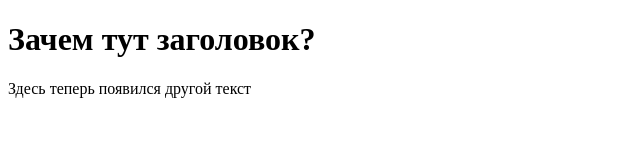
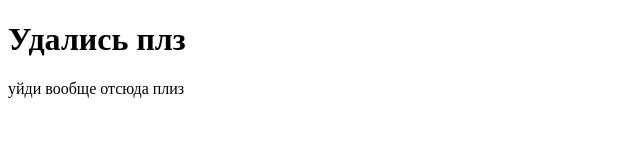
Before and after one commit to Skrint/special-app2, a plain HTML site: page index.html in a window 1280 px wide. Shown: the whole page, without its empty margins (0-640 px from the left). Drawn offline with Linux system fonts and the light colour scheme.

Commit message:
Update index.html

```diff
--- a/index.html
+++ b/index.html
@@ -6,9 +6,9 @@
     <title>Document</title>
   </head>
   <body>
-    <h1>Зачем тут заголовок?</h1>
+    <h1>Удались плз</h1>
     <p>
-      Здесь теперь появился другой текст
+      уйди вообще отсюда плиз
     </p>
   </body>
 </html>
```
